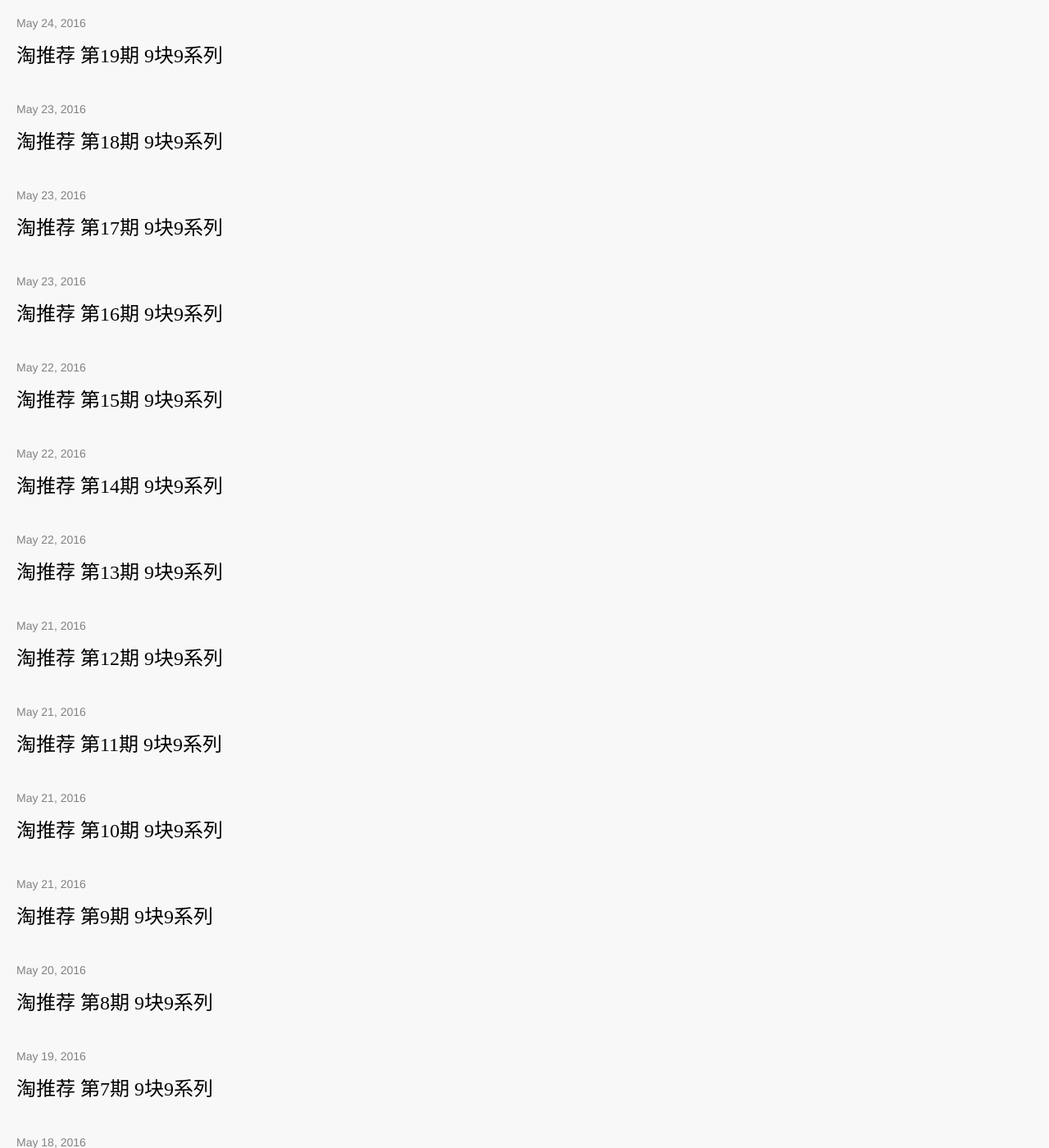
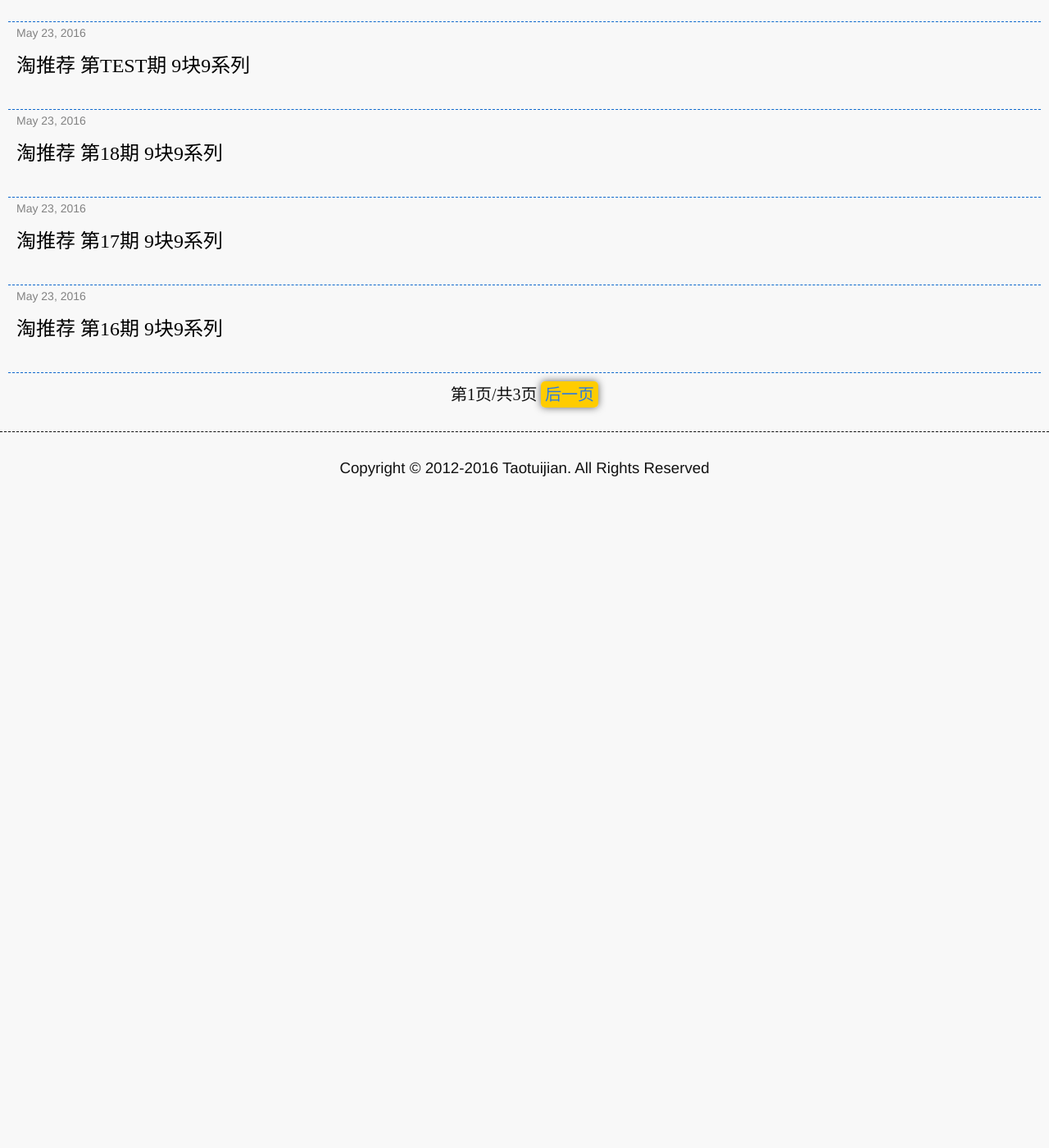
Before and after one commit to lijingfeng0709/myshop, a Jekyll site: the page built from index.html, in a window 1280 px wide and 1400 px high, scrolled down 762 px. Shown: the whole window at 82% size. Built offline with Jekyll 4.4.1, drawn with Linux system fonts in a browser that asks for light colours; the list of posts is cut into pages by our own code; after the commit the page ends 1392 px from its top, so only the background shows below that; some of the changed text lies outside the part shown.

Commit message:
shop
shop

```diff
--- a/_config.yml
+++ b/_config.yml
@@ -16,5 +16,5 @@ url: "http://shop.lijingfeng.com" # the base hostname & protocol for your site
 # Build settings
 markdown: kramdown
 gems: [jekyll-paginate]
-paginate: 5
-paginate_path: "blog/page:num"
+paginate: 10
+paginate_path: "page:num"
--- a/_posts/2016-05-25-taobaoke25.markdown
+++ b/_posts/2016-05-23-taobaoke25.markdown
@@ -1,7 +1,7 @@
 ---
 layout: post
-title:  "淘推荐 第25期 9块9系列"
-date:   2016-05-25 13:03:33 +0800
+title:  "淘推荐 第TEST期 9块9系列"
+date:   2016-05-23 13:03:33 +0800
 categories: taotuijian
 ---
 <div align="center" style="margin:5px;padding:5px;">
--- a/index.html
+++ b/index.html
@@ -5,18 +5,39 @@ layout: default
 <div class="home">
 
   <h1 class="page-heading">目录</h1>
-
-  <ul class="post-list">
-    {% for post in site.posts %}
-      <li>
+<ul class="post-list">
+    {% for post in paginator.posts %}
+     <li>
         <span class="post-meta">{{ post.date | date: "%b %-d, %Y" }}</span>
 
         <h2>
           <a class="post-link" href="{{ post.url | prepend: site.baseurl }}">{{ post.title }}</a>
         </h2>
       </li>
+	  <hr>
+
     {% endfor %}
   </ul>
 
+</div>
+<div align="center" class="content">
+<div id="pagination">
+<div class="pagenavi">
+{% if paginator.previous_page %}
+{% if paginator.previous_page == 1 %}
+<a href="/" class="current pagestyle shadow">前一页</a>
+{% else %}
+<a href="/page{{paginator.previous_page}}" class="pagestyle shadow">前一页</a>
+{% endif %}
+{% else %}
+ <!--<span class="page_number ppagestyle"><<前一页</span> -->
+{% endif %}
 
+<span class="page_number ppagestyle">第{{paginator.page}}页/共{{paginator.total_pages}}页</span>
+{% if paginator.next_page %}
+<a href="/page{{paginator.next_page}}" class="pagestyle shadow">后一页</a>
+{% else %}
+ <!--<span class="page_number ppagestyle">后一页>></span> -->
+{% endif %}
 </div>
+</div></div>
```
